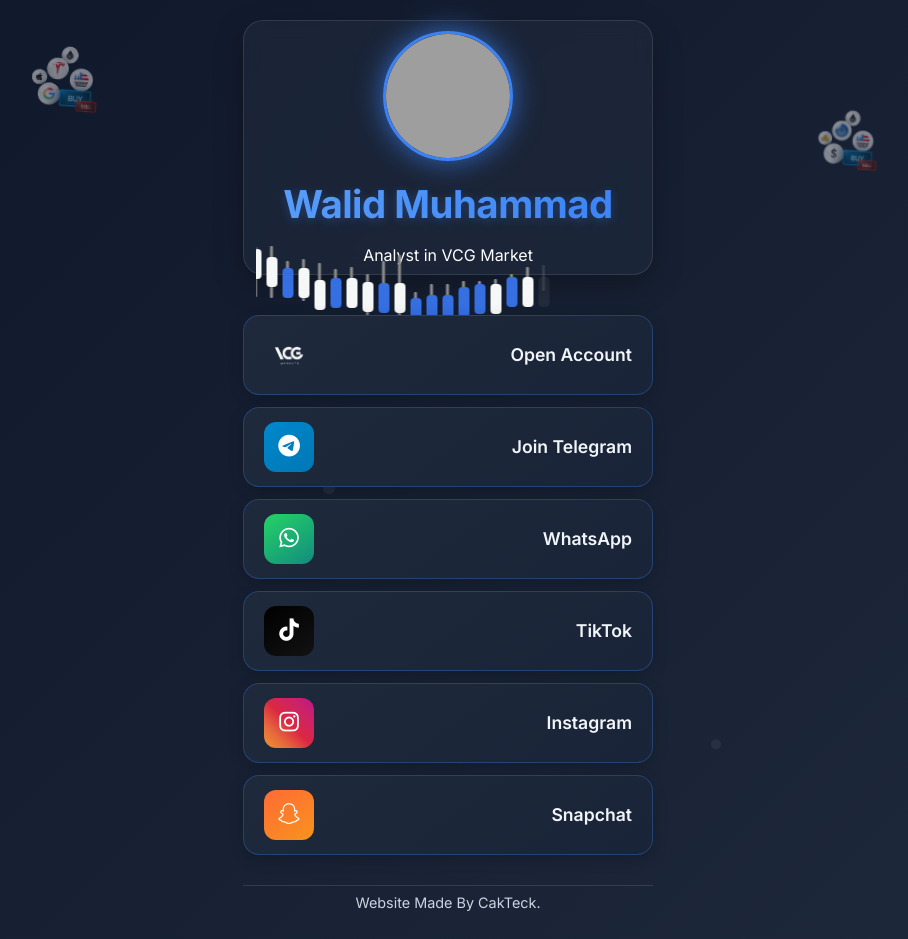
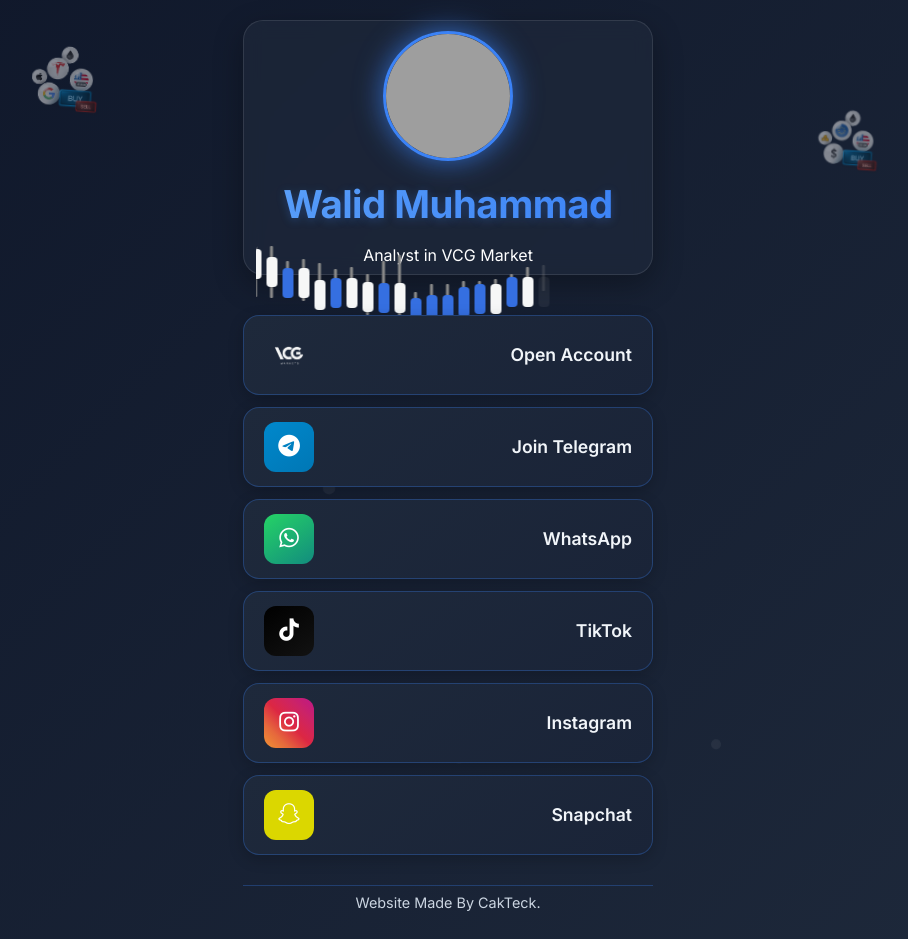
Before and after one commit to walidmuhammad-me/.Me, a plain HTML site: page index.html in a window 1280 px wide. Shown: the whole page, without its empty margins (192-1100 px from the left). Drawn offline with Linux system fonts and the light colour scheme; grey boxes are pictures that could not be loaded.

Commit message:
style.css

```diff
--- a/style.css
+++ b/style.css
@@ -448,7 +448,7 @@
 
 /* Form VCG - Fifth in links-section */
 .links-section .link-item:nth-child(5) .link-icon {
-    background: linear-gradient(145deg, #ff6b35, #f7931e);
+    background: #dbd700;
     color: #ffffff;
 }
 
```
